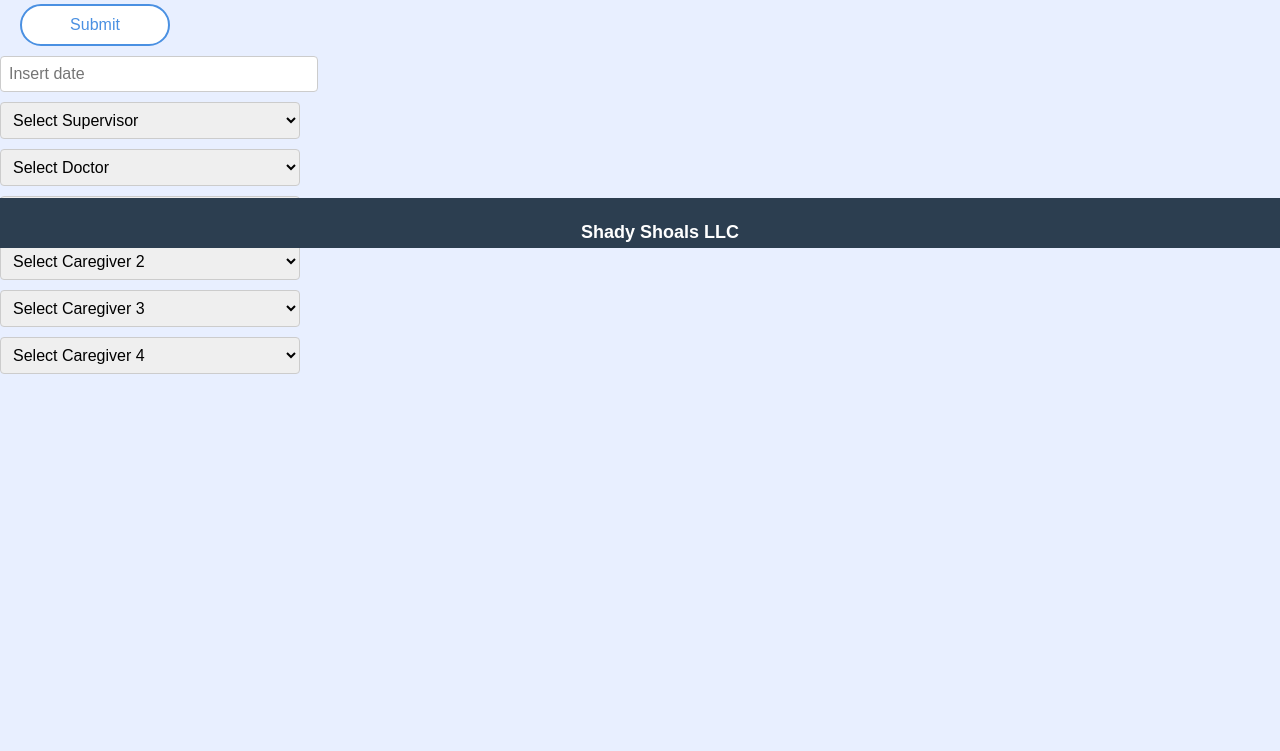
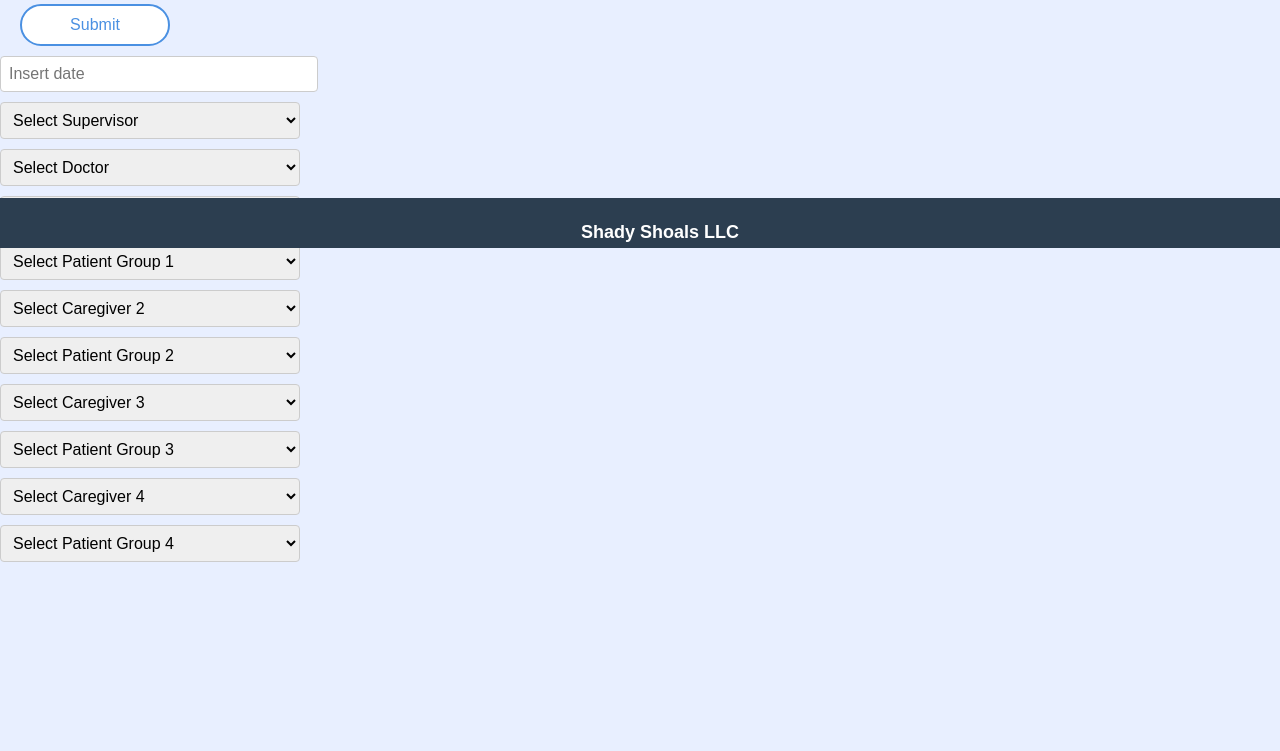
Before and after one commit to IronLightning85/cset220-final, a Laravel app: page /create-roster in a window 1280 px wide. Shown: the part 552-1303 px from the top of the page. Before the commit the page ends 926 px from the top, so only its background shows below. Run offline with Laravel 10, Linux system fonts and the light colour scheme; the visitor is signed in with stand-in values (Sample User, id 1); data that the repository does not hold is empty.

Commit message:
Patient Groups in Create Roster

```diff
--- a/app/Http/Controllers/RosterController.php
+++ b/app/Http/Controllers/RosterController.php
@@ -164,7 +164,11 @@
         ->where('roles.level', '=', 4)
         ->get();
 
-        return view('create_roster', ['date' => $date, 'supervisors' => $supervisors, 'doctors' => $doctors, 'caregivers' => $caregivers])->with('level', session('level'));
+        $groups = DB::table('patient_groups')
+        ->select('group_id', 'name')
+        ->get();
+
+        return view('create_roster', ['date' => $date, 'supervisors' => $supervisors, 'doctors' => $doctors, 'caregivers' => $caregivers, 'groups' => $groups])->with('level', session('level'));
     }
 
     //CreateRoster
@@ -190,9 +194,14 @@
             'supervisor_id' => $request->supervisor_id,
             'doctor_id' => $request->doctor_id,
             'caregiver_id_1' => $request->caregiver_1_id,
+            'group_id_1' => $request->group_id_1,
             'caregiver_id_2' => $request->caregiver_2_id,
+            'group_id_2' => $request->group_id_2,
             'caregiver_id_3' => $request->caregiver_3_id,
+            'group_id_3' => $request->group_id_3,
             'caregiver_id_4' => $request->caregiver_4_id,
+            'group_id_4' => $request->group_id_4,
+
         ]);
 
         return redirect()->action([RosterController::class, 'create_roster_index']);
--- a/app/Models/roster.php
+++ b/app/Models/roster.php
@@ -18,8 +18,13 @@
         'supervisor_id',
         'doctor_id',
         'caregiver_id_1',
+        'group_id_1',
         'caregiver_id_2',
+        'group_id_2',
         'caregiver_id_3',
+        'group_id_3',
         'caregiver_id_4',
+        'group_id_4',
+
     ];
 }
--- a/database/seeders/TotalSeeder.php
+++ b/database/seeders/TotalSeeder.php
@@ -274,7 +274,7 @@
 
 DB::table('employees')->insert([
     'employee_id' => 10,
-    'user_id' => 15,
+    'user_id' => 16,
     'salary' => 50000,
 ]);
 
--- a/resources/views/create_roster.blade.php
+++ b/resources/views/create_roster.blade.php
@@ -54,23 +54,33 @@
 
 <script>
     document.addEventListener('DOMContentLoaded', function () {
-        const dropdowns = document.querySelectorAll('select[id^="caregiver_"]');
-        dropdowns.forEach(dropdown => {
+        // Handle caregiver dropdowns
+        const caregiverDropdowns = document.querySelectorAll('select[id^="caregiver_"]');
+        caregiverDropdowns.forEach(dropdown => {
             dropdown.addEventListener('change', function () {
-                updateDropdownOptions();
+                updateDropdownOptions(caregiverDropdowns);
             });
         });
 
-        function updateDropdownOptions() {
+        // Handle patient group dropdowns
+        const groupDropdowns = document.querySelectorAll('select[id^="group_"]');
+        groupDropdowns.forEach(dropdown => {
+            dropdown.addEventListener('change', function () {
+                updateDropdownOptions(groupDropdowns);
+            });
+        });
+
+        function updateDropdownOptions(dropdowns) {
             const selectedValues = Array.from(dropdowns)
                 .map(dropdown => dropdown.value)
-                .filter(value => value);
+                .filter(value => value); // Get all selected values, ignoring empty ones
 
             dropdowns.forEach(dropdown => {
                 const currentValue = dropdown.value;
                 const options = dropdown.querySelectorAll('option');
 
                 options.forEach(option => {
+                    // Hide options already selected in other dropdowns, except for the current value
                     if (selectedValues.includes(option.value) && option.value !== currentValue) {
                         option.style.display = 'none';
                     } else {
@@ -121,10 +131,24 @@
         @endforeach
     </select>
 
+    <select name="group_id_1" id="group_id_1" required>
+        <option value="">Select Patient Group 1</option>
+        @foreach($groups as $group)
+            <option value="{{ $group->group_id }}">{{ $group->name }}</option>
+        @endforeach
+    </select>
+
     <select name="caregiver_2_id" id="caregiver_2_id" required>
         <option value="">Select Caregiver 2</option>
         @foreach($caregivers as $caregiver)
             <option value="{{ $caregiver->employee_id }}">{{ $caregiver->first_name }} {{ $caregiver->last_name }}</option>
+        @endforeach
+    </select>
+
+    <select name="group_id_2" id="group_id_2" required>
+        <option value="">Select Patient Group 2</option>
+        @foreach($groups as $group)
+            <option value="{{ $group->group_id }}">{{ $group->name }}</option>
         @endforeach
     </select>
 
@@ -135,11 +159,32 @@
         @endforeach
     </select>
 
+    <select name="group_id_3" id="group_id_3" required>
+        <option value="">Select Patient Group 3</option>
+        @foreach($groups as $group)
+            <option value="{{ $group->group_id }}">{{ $group->name }}</option>
+        @endforeach
+    </select>
+
     <select name="caregiver_4_id" id="caregiver_4_id" required>
         <option value="">Select Caregiver 4</option>
         @foreach($caregivers as $caregiver)
             <option value="{{ $caregiver->employee_id }}">{{ $caregiver->first_name }} {{ $caregiver->last_name }}</option>
         @endforeach
     </select>
+
+    <select name="group_id_4" id="group_id_4" required>
+        <option value="">Select Patient Group 4</option>
+        @foreach($groups as $group)
+            <option value="{{ $group->group_id }}">{{ $group->name }}</option>
+        @endforeach
+    </select>
 </form>
+<br>
+<br>
+<br>
+<br>
+<br>
+<br>
+<br>
 @endsection
```
Also changed, not shown: database/migrations/2024_11_20_130535_create_rosters_table.php.
